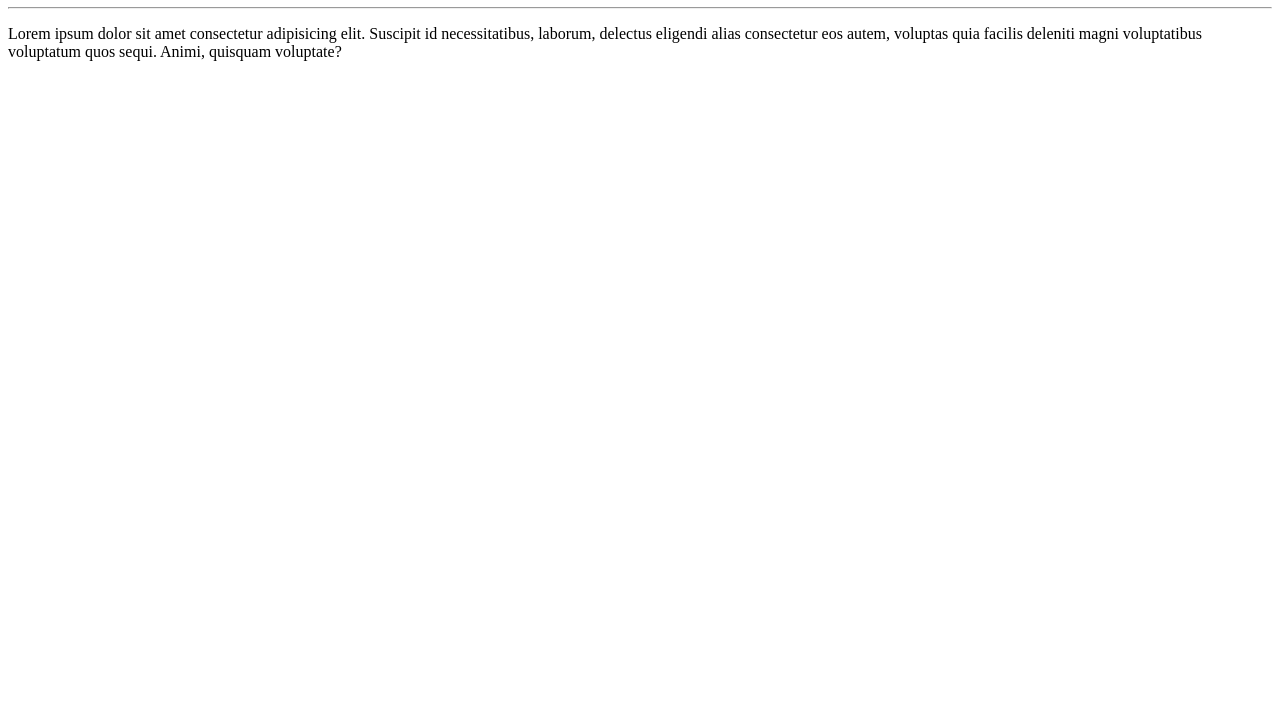
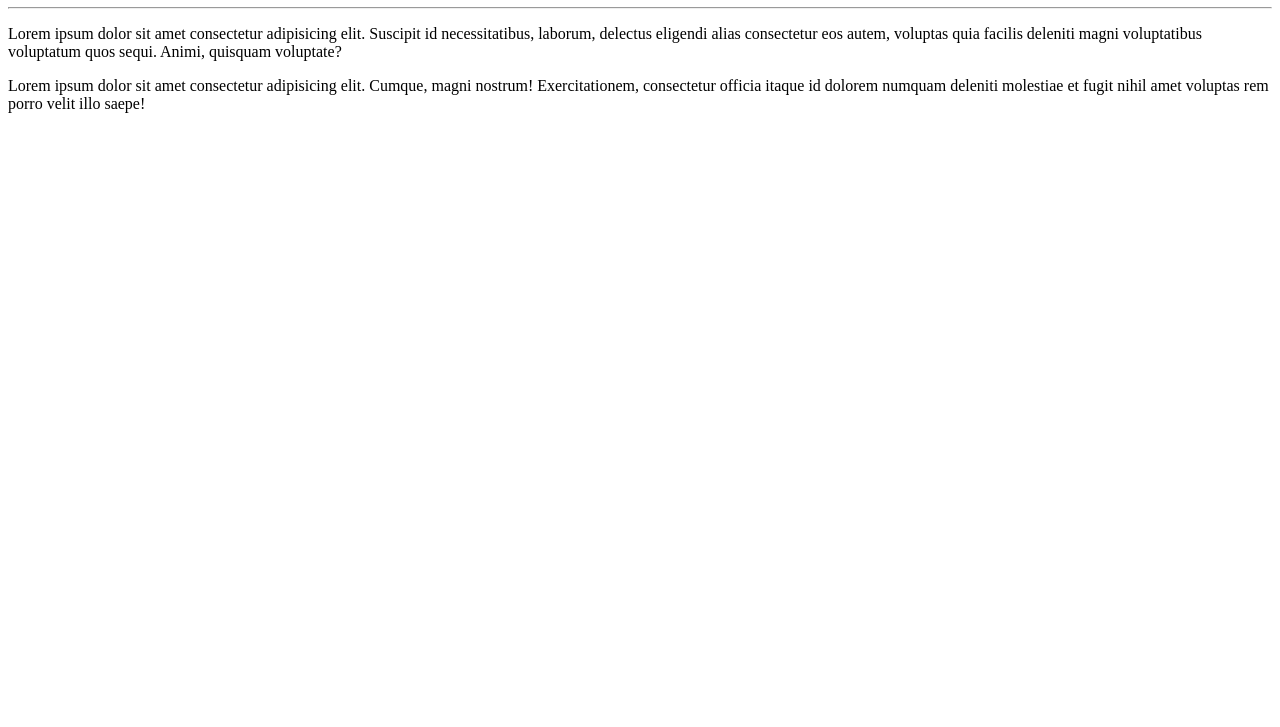
Before and after one commit to CaioPh/Ola-Mundo, a plain HTML site: page site-exemplo/index.html in a window 1280 px wide. Shown: the part 73-800 px from the top of the page. Drawn offline with Linux system fonts and the light colour scheme.

Commit message:
Adicionei um paragrafo

```diff
--- a/site-exemplo/index.html
+++ b/site-exemplo/index.html
@@ -9,6 +9,7 @@
     <h1>Olá,Mundo! to remember</h1>
     <hr>
     <p>Lorem ipsum dolor sit amet consectetur adipisicing elit. Suscipit id necessitatibus, laborum, delectus eligendi alias consectetur eos autem, voluptas quia facilis deleniti magni voluptatibus voluptatum quos sequi. Animi, quisquam voluptate?
+    <p>Lorem ipsum dolor sit amet consectetur adipisicing elit. Cumque, magni nostrum! Exercitationem, consectetur officia itaque id dolorem numquam deleniti molestiae et fugit nihil amet voluptas rem porro velit illo saepe!</p>
 
 </body>
 </html>
```
